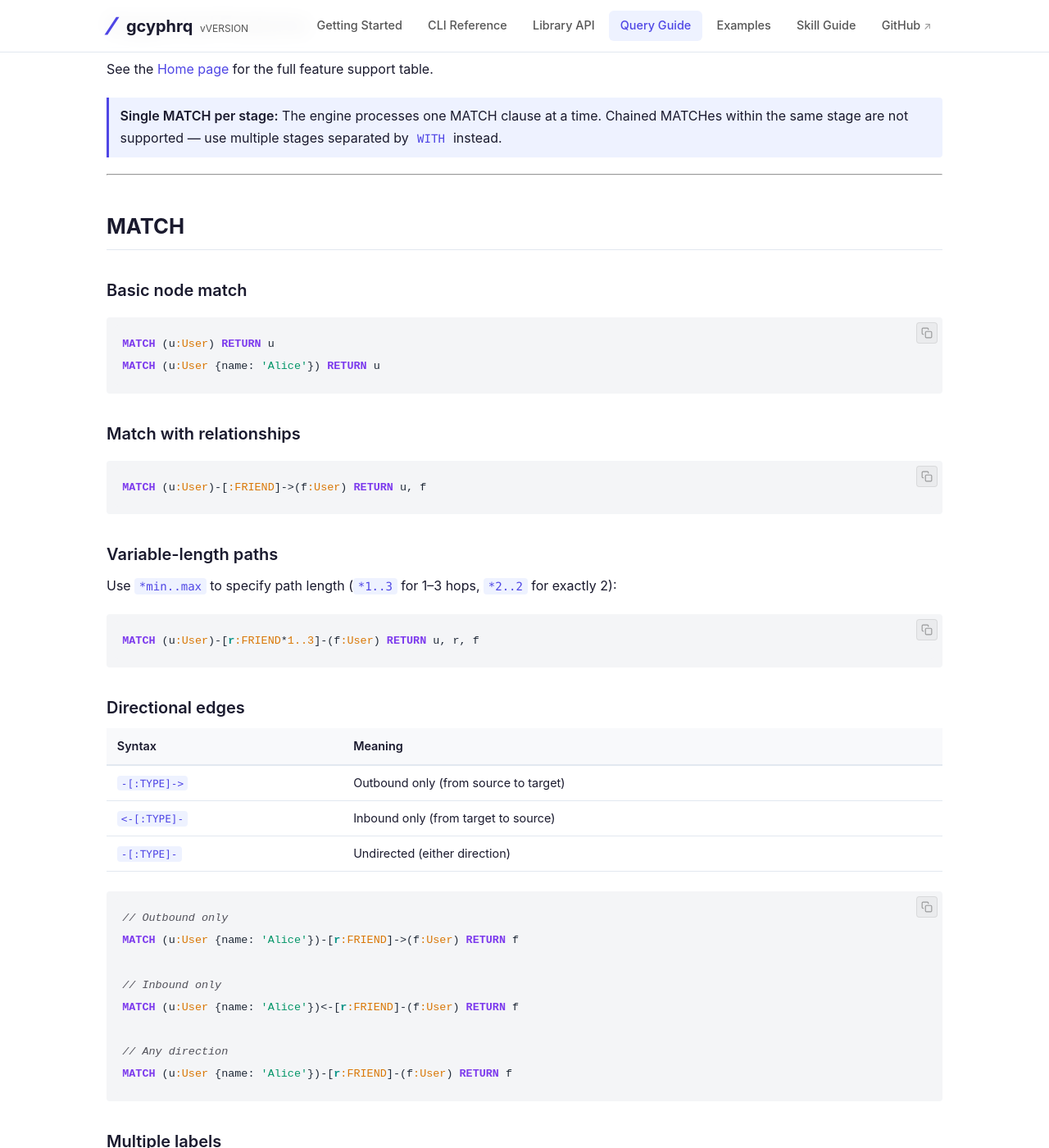
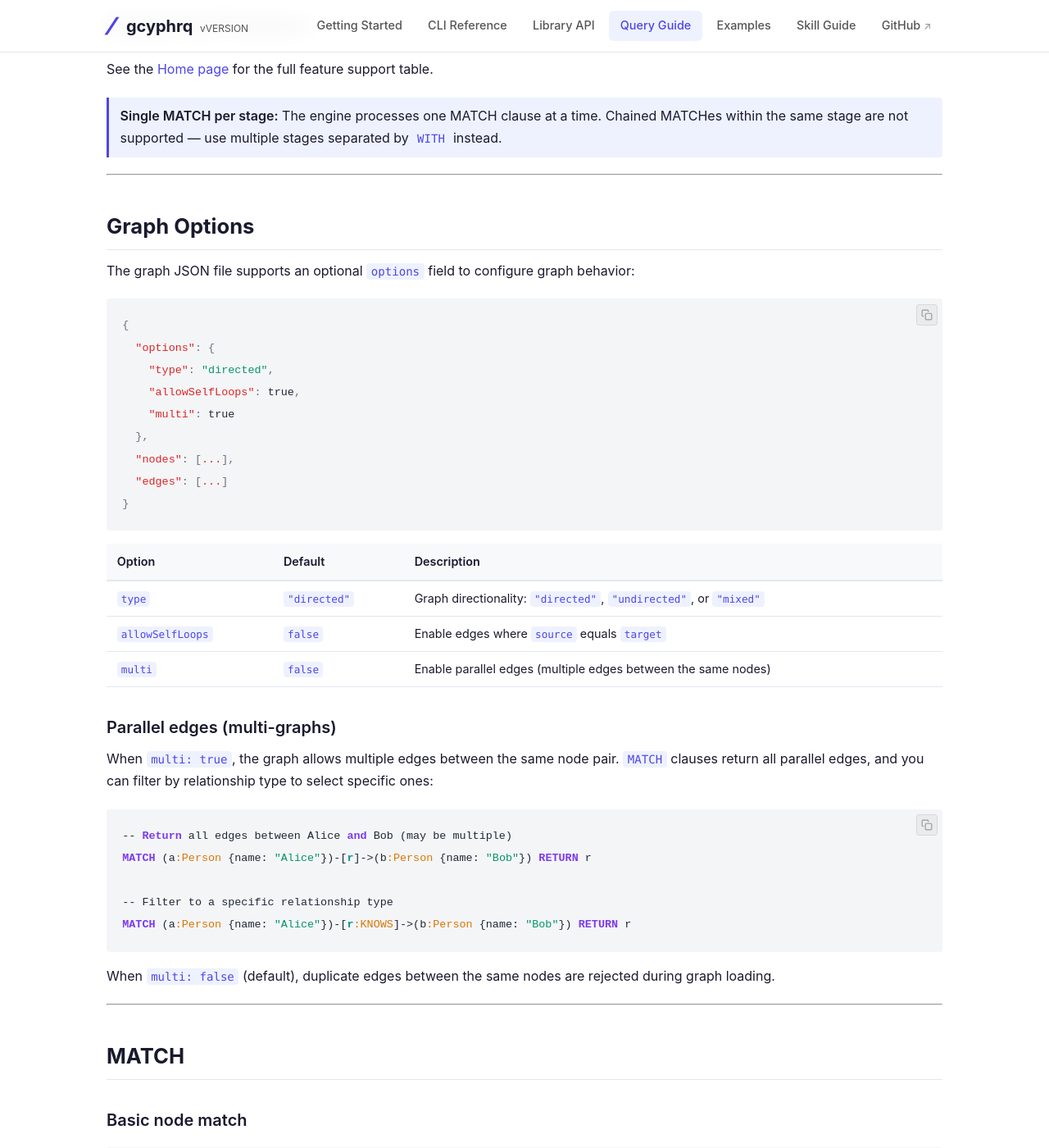
Before and after one commit to plelevier/gcyphrq, a Jekyll site: the page built from docs/query-guide.md, in a window 1280 px wide and 1400 px high, scrolled down 283 px. Shown: the whole window at 82% size. Built offline with Jekyll 4.4.1, drawn with Linux system fonts in a browser that asks for light colours; some of the changed text lies outside the part shown.

Commit message:
fix: DELETE clause handles arrays of edges in multi-graphs
The DELETE clause now properly handles edge arrays (from MATCH with
parallel edges or variable-length paths). Previously it only handled
single node/edge targets, causing DELETE to silently skip arrays.

- Add Graph options section to docs/query-guide.md with multi-graph
  documentation
- Add MERGE semantics note for multi-graphs in query guide
- Add tests for MERGE match/create behavior with parallel edges
- Add tests for DELETE on specific and all matching parallel edges

````diff
--- a/docs/query-guide.md
+++ b/docs/query-guide.md
@@ -21,6 +21,44 @@ See the [Home page](index) for the full feature support table.
 <div class="callout">
   <p><strong>Single MATCH per stage:</strong> The engine processes one MATCH clause at a time. Chained MATCHes within the same stage are not supported — use multiple stages separated by <code>WITH</code> instead.</p>
 </div>
+
+---
+
+## Graph Options
+
+The graph JSON file supports an optional `options` field to configure graph behavior:
+
+```json
+{
+  "options": {
+    "type": "directed",
+    "allowSelfLoops": true,
+    "multi": true
+  },
+  "nodes": [...],
+  "edges": [...]
+}
+```
+
+| Option | Default | Description |
+|---|---|---|
+| `type` | `"directed"` | Graph directionality: `"directed"`, `"undirected"`, or `"mixed"` |
+| `allowSelfLoops` | `false` | Enable edges where `source` equals `target` |
+| `multi` | `false` | Enable parallel edges (multiple edges between the same nodes) |
+
+### Parallel edges (multi-graphs)
+
+When `multi: true`, the graph allows multiple edges between the same node pair. `MATCH` clauses return all parallel edges, and you can filter by relationship type to select specific ones:
+
+```cypher
+-- Return all edges between Alice and Bob (may be multiple)
+MATCH (a:Person {name: "Alice"})-[r]->(b:Person {name: "Bob"}) RETURN r
+
+-- Filter to a specific relationship type
+MATCH (a:Person {name: "Alice"})-[r:KNOWS]->(b:Person {name: "Bob"}) RETURN r
+```
+
+When `multi: false` (default), duplicate edges between the same nodes are rejected during graph loading.
 
 ---
 
@@ -835,6 +873,18 @@ MERGE (a:User)<-[:FRIEND]-(b:User)  -- inbound
 MERGE (a:User)-[:FRIEND]-(b:User)   -- undirected
 ```
 
+### MERGE with parallel edges
+
+In multi-graphs (`multi: true`), `MERGE` on a relationship matches the first existing edge of the given type between the two nodes. If at least one matching edge exists, MERGE binds that edge rather than creating a new one:
+
+```cypher
+-- If any :KNOWS edge already exists between a and b, it is matched
+MERGE (a:User {name: "Alice"})-[:KNOWS]->(b:User {name: "Bob"})
+RETURN a, b
+```
+
+To create additional parallel edges, use `CREATE` instead of `MERGE`.
+
 ### MERGE followed by MATCH
 
 Use MERGE to ensure data exists, then query it:
````
Also changed, not shown: src/engine/cypher-engine.ts (+15 -4 lines), test/edge-mutations.test.ts (+67 -0 lines).
